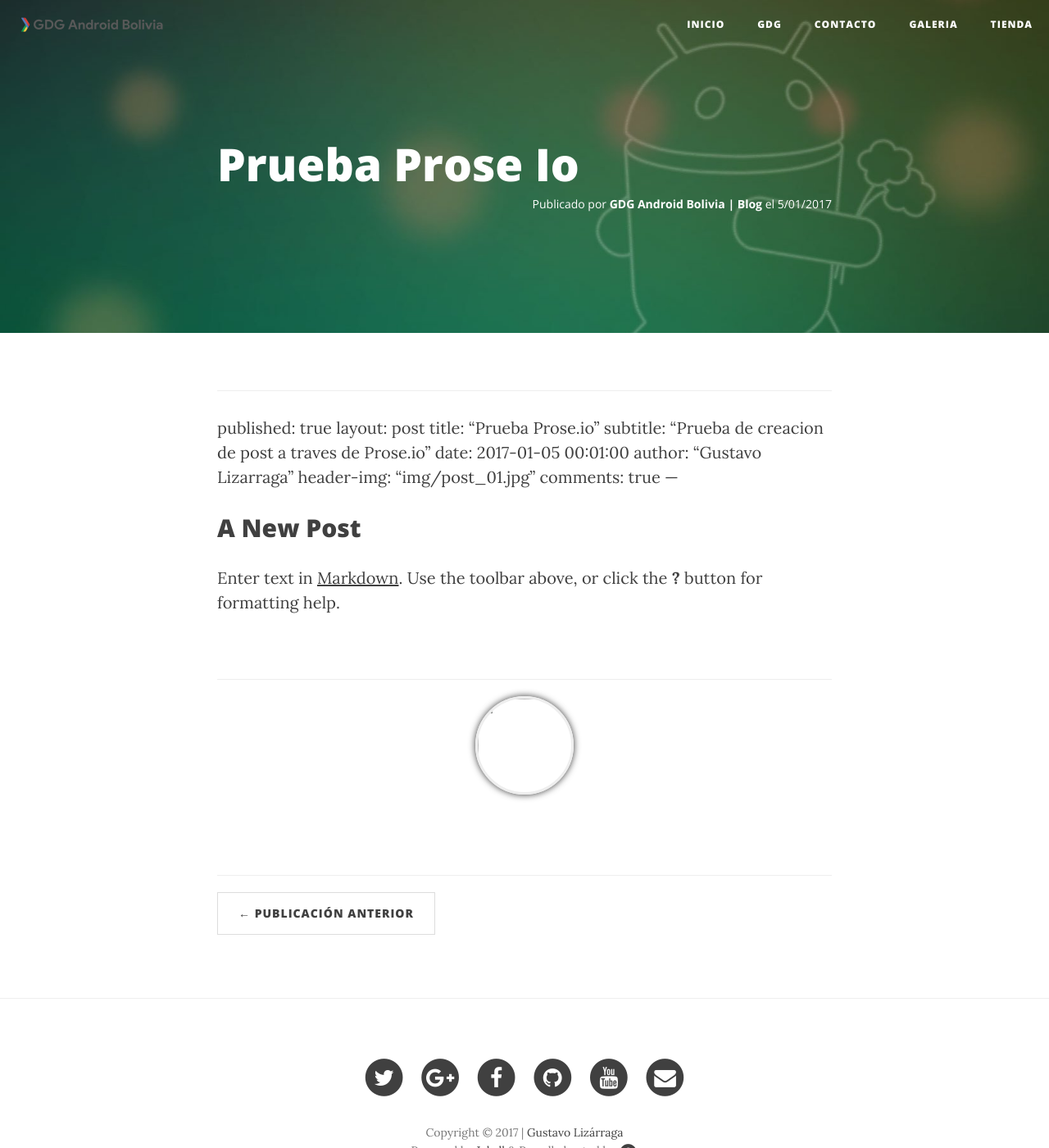
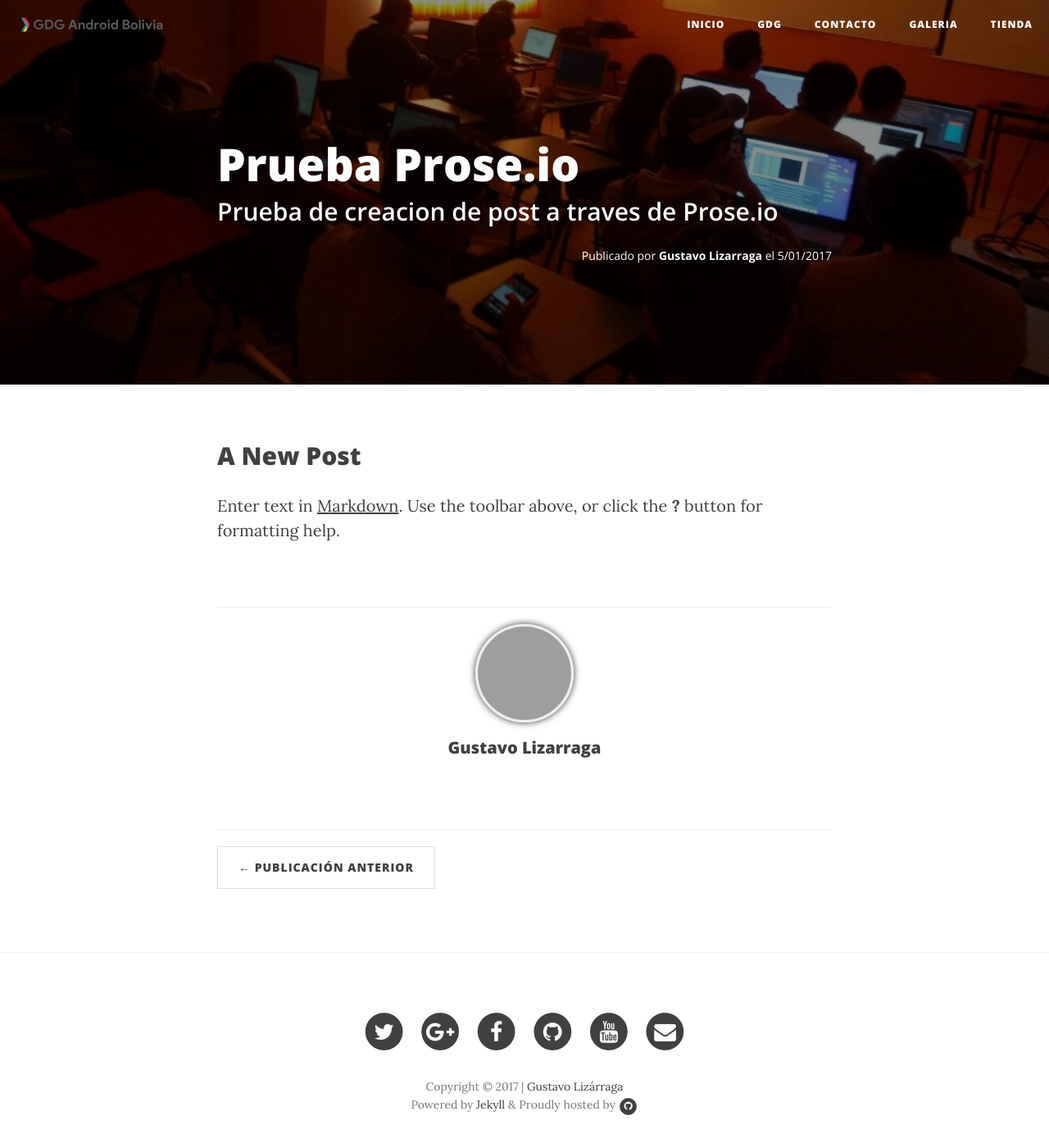
Before and after one commit to GDGAndroidBolivia/gdgandroidbolivia.github.io, a Jekyll site: the page built from _posts/2017-01-05-prueba-prose-io.markdown, in a window 1280 px wide and 1400 px high. Shown: the whole window at 82% size. Built offline with Jekyll 4.4.1, drawn with Linux system fonts in a browser that asks for light colours; nearby versions of some CDN libraries; our own code applies the rules of GitHub Pages for plain Markdown files; comment, search, counter and statistics services are not loaded; grey boxes are pictures that could not be loaded.

Commit message:
cambio en cabecera post

```diff
--- a/_posts/2017-01-05-prueba-prose-io.markdown
+++ b/_posts/2017-01-05-prueba-prose-io.markdown
@@ -1,6 +1,3 @@
----
-published: true
----
 ---
 published: 	true
 layout:     post
@@ -10,6 +7,8 @@ date:       2017-01-05 00:01:00
 author:     "Gustavo Lizarraga"
 header-img: "img/post_01.jpg"
 comments:   true
+author_pic: http://image.flaticon.com/icons/svg/194/194935.svg
+
 ---
 
 ## A New Post
```
